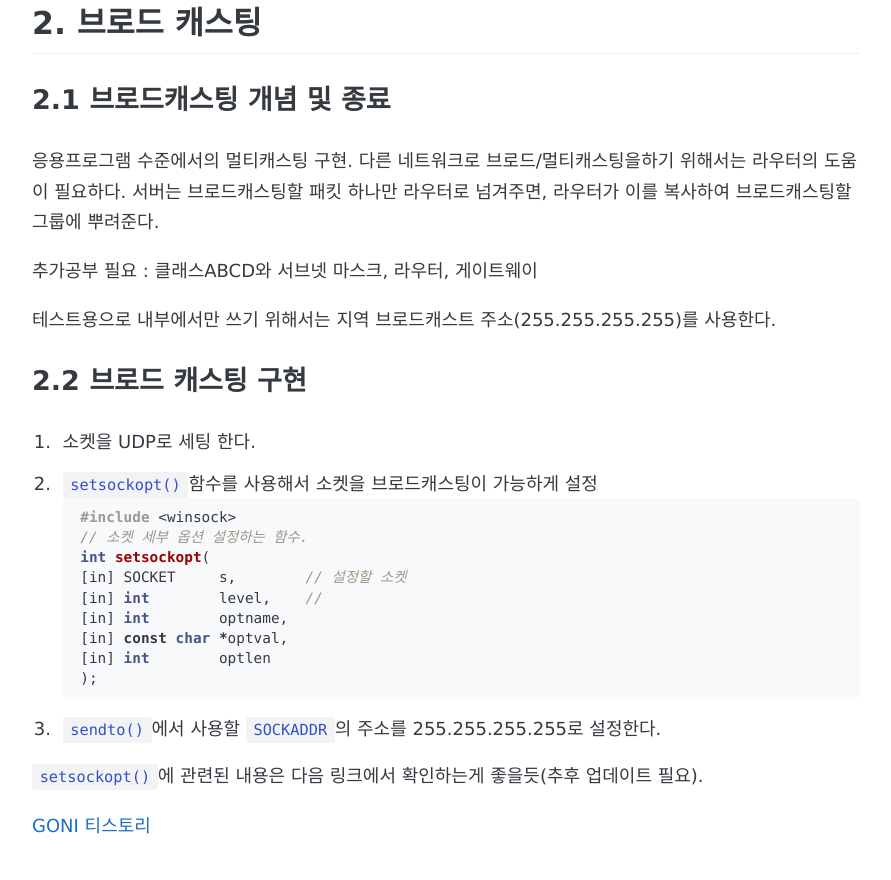
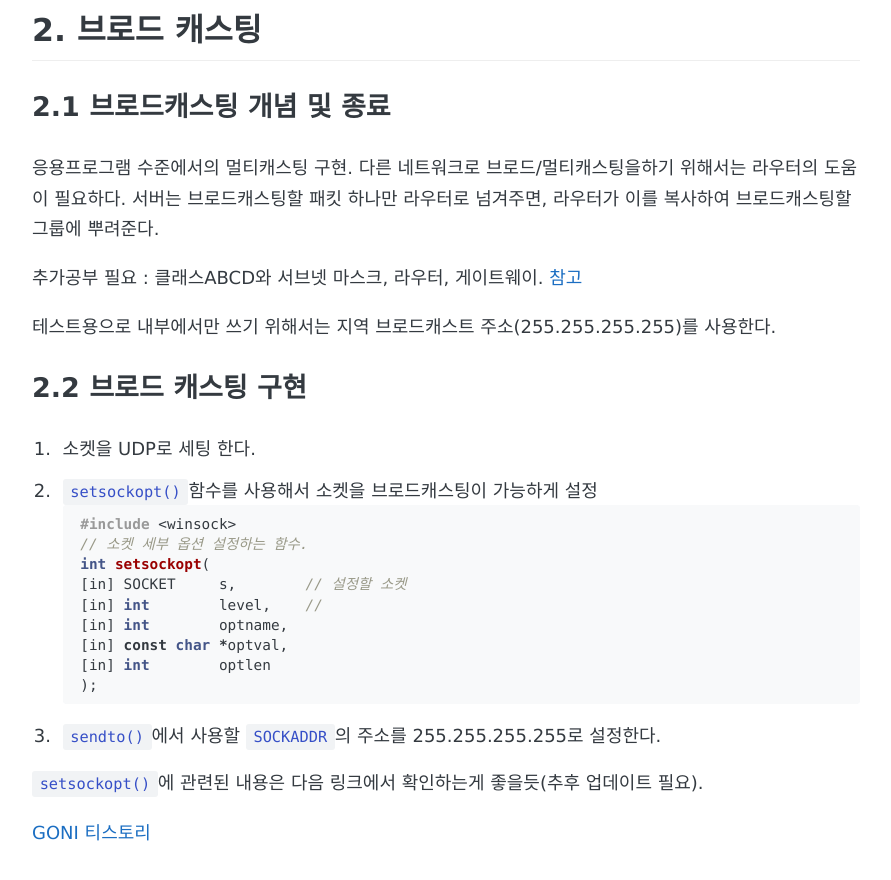
Before and after one commit to gyujun9403/gyujun9403.github.io, a Jekyll site: the page built from _posts/2022-04-27-GS_UDP.md, in a window 1280 px wide and 900 px high, scrolled down 3427 px. Shown: the top 880 px of the window, without its empty margins (194-1085 px from the left). Built offline with Jekyll 4.4.1, drawn with Linux system fonts in a browser that asks for light colours; some web fonts are replaced; comment, search, counter and statistics services are not loaded.

Commit message:
udp 및 멀티케스팅 정리

```diff
--- a/_posts/2022-04-27-GS_UDP.md
+++ b/_posts/2022-04-27-GS_UDP.md
@@ -46,8 +46,10 @@ tcp udp차이점
     - 사용할순 있지만, 패킷교환(핸드쉐이킹)이 일어나지 않는다.
 - 프로토콜 수준에서 신뢰성있는 데이터 전송을 보장하지 않음
     - 필요시 응용프로그램 수준(=데이터를 받고) 신뢰성 확인()
+
 #### 1.2.2 [서버]
 - 바인딩은 하지만, `listen()`은 하지 않으므로 `nenstat -anp udp`로 확인하면 상태가 없다.
+
 #### 1.2.3 [클라이언트]
 - 받을때 서버에서 보낸 데이터가 맞는지 확인한다(서버쪽은 어느 클라이언트에서 보내는지 사전에 알 수 없으므로 확인 불가).
 - `accpet()`를 하지 않으므로, `nenstat -anp udp`로 확인하면 포트번호가 없다(`sendto()`하기 전가지 데이터 안보내므로 포트도 할당 안됨).
@@ -92,7 +94,7 @@ int sendto(
 다른 네트워크로 브로드/멀티캐스팅을하기 위해서는 라우터의 도움이 필요하다.
 서버는 브로드캐스팅할 패킷 하나만 라우터로 넘겨주면, 라우터가 이를 복사하여 브로드캐스팅할 그룹에 뿌려준다.
 
-추가공부 필요 : 클래스ABCD와 서브넷 마스크, 라우터, 게이트웨이
+추가공부 필요 : 클래스ABCD와 서브넷 마스크, 라우터, 게이트웨이. [참고](https://dltjrals2.github.io/network/network-concept-6/)
 
 테스트용으로 내부에서만 쓰기 위해서는 지역 브로드캐스트 주소(255.255.255.255)를 사용한다.
 
```
